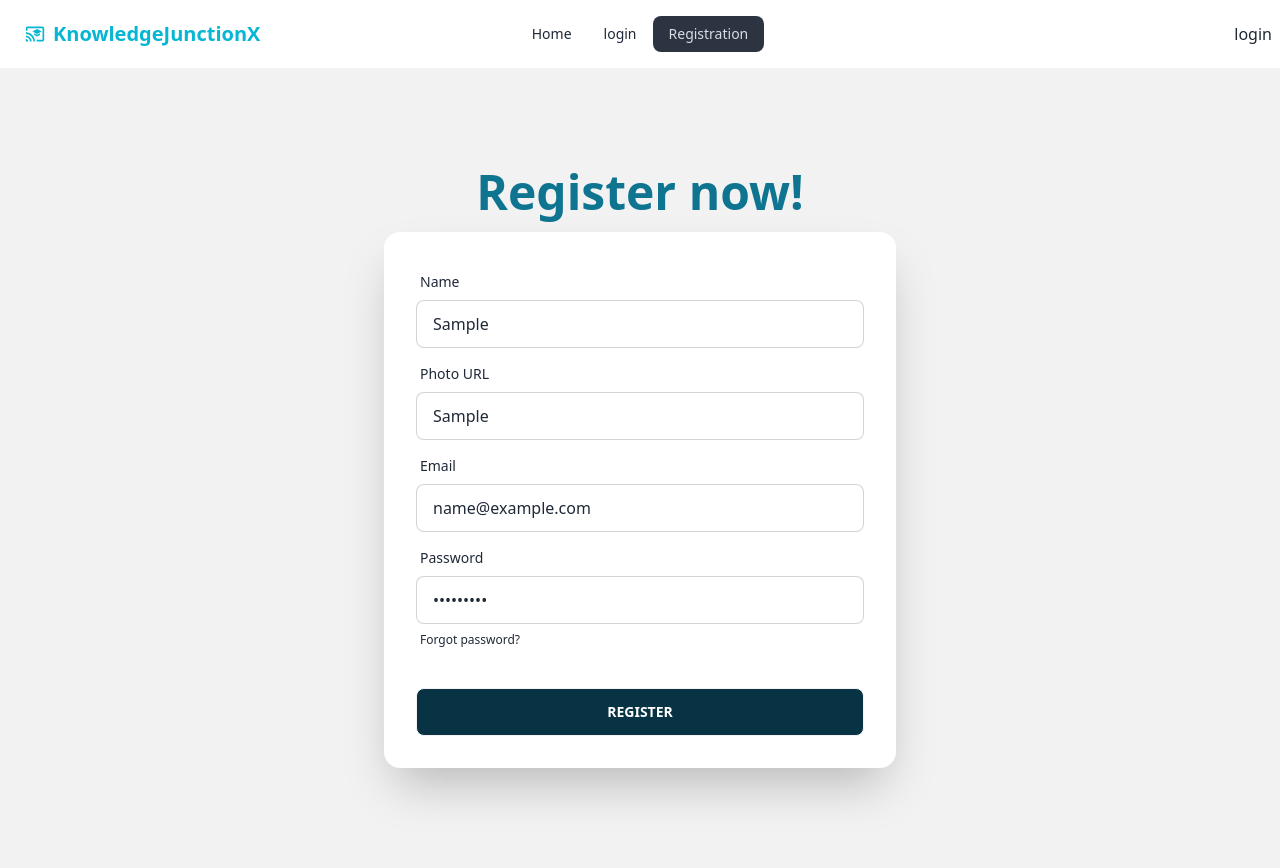
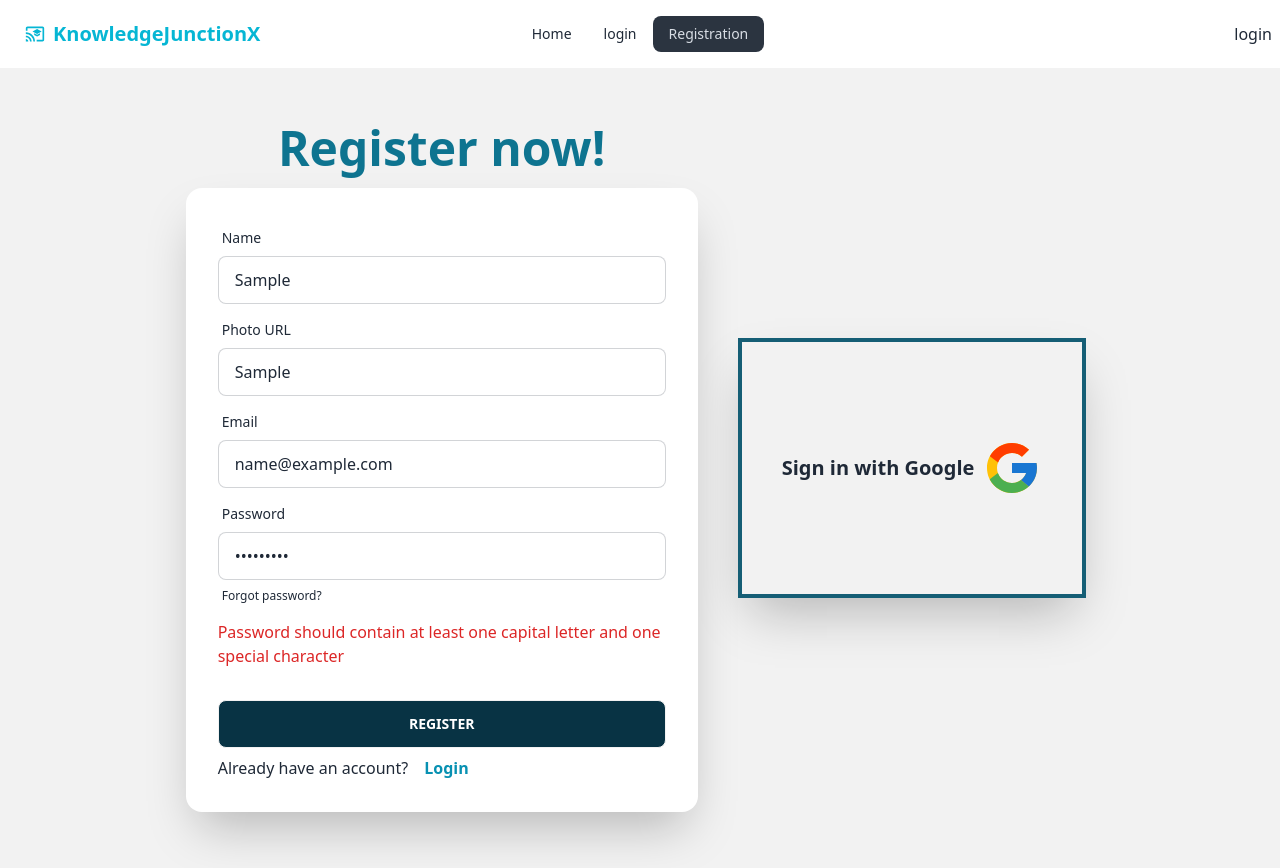
Before and after one commit to Pritom003/Event-Managment-client, a React (Vite) app: page /regi in a window 1280 px wide. Both pictures are taken after typing "Sample", "Sample", "name@example.com", "Sample123" into the empty fields and a click on the button "REGISTER". Built offline with nearby package versions, Linux system fonts and the light colour scheme; no server answers.

Commit message:
added password validation

```diff
--- a/src/COMPONENTS/Authfiles/AuthProvider.jsx
+++ b/src/COMPONENTS/Authfiles/AuthProvider.jsx
@@ -1,14 +1,22 @@
 import { createContext, useEffect, useState } from "react";
-import { createUserWithEmailAndPassword, getAuth, onAuthStateChanged, signInWithEmailAndPassword, signOut } from "firebase/auth";
+import { GoogleAuthProvider, createUserWithEmailAndPassword, getAuth, onAuthStateChanged, signInWithEmailAndPassword, signInWithPopup, signOut } from "firebase/auth";
 import app from "./firebase.config";
 export  const AuthContext=createContext(null)
 const auth=getAuth(app)
+const googleProvider=new GoogleAuthProvider()
 const AuthProvider = ({children}) => {
   const [ user,setuser]=useState(null)
 const createUser=(email,password)=>
 {
   return createUserWithEmailAndPassword( auth,email,password)
 }
+
+
+const googleSignin=()=>{
+  return signInWithPopup(auth,googleProvider)
+}
+
+
 const logout=()=>
 {
   return signOut(auth)
@@ -37,7 +45,8 @@ const Singnin=(email,password)=>{
     createUser,
     logout,
      user,
-     Singnin
+     Singnin,
+     googleSignin
   }
   return (
     <AuthContext.Provider value={AuthInfo}>
--- a/src/Pages/Details.jsx
+++ b/src/Pages/Details.jsx
@@ -19,9 +19,8 @@ const Details = () => {
 
 
   return (
-    <div>
-      <p>The details</p>
-      {id}
+    <div className=' max-w-6xl mx-auto p-10 grid justify-center items-center align-middle p-6'>
+
       <Detailcard selcted={selcted}></Detailcard>
 
     </div>
--- a/src/Pages/Home.jsx
+++ b/src/Pages/Home.jsx
@@ -12,7 +12,16 @@ const Home = () => {
   return (
     <div>
       <Headers></Headers>
+<div className='flex justify-center align-middle items-center '>
+
+<h2  className=' text-center text-5xl border-b-8 border-cyan-900 w-64 mb-8 ml-5 font-semibold mt-10 text-cyan-700 ita'>
+          Our Events
+         </h2>
+</div>
       <div className='grid grid-cols-1 md:grid-cols-2 lg:grid-cols-3 gap-2 '>
+
+
+
       {
         carddata?.map(card=><Cards key={card.id} card={card}></Cards>)
       }
--- a/src/Pages/Login.jsx
+++ b/src/Pages/Login.jsx
@@ -1,8 +1,13 @@
 import React, { useContext } from 'react';
 import { AuthContext } from '../COMPONENTS/Authfiles/AuthProvider';
+import { Link } from 'react-router-dom';
+import {FcGoogle } from "react-icons/fc";
 
 const Login = () => {
-  const {  Singnin}=useContext(AuthContext)
+  const { Singnin}=useContext(AuthContext)
+
+
+
   const handlelogin=(e)=>{
     e.preventDefault()
     const email=e.target.email.value
@@ -19,7 +24,7 @@ const Login = () => {
     })
   }
   return (
-    <div className="hero min-h-screen bg-base-200">
+    <div className="hero min-h-screen bg-base-200 flex justify-center gap-6 items-center align-middle ">
     <div className="hero-content flex-col ">
       <div className="text-center ">
         <h1 className="text-5xl text-cyan-700 font-bold">Login now!</h1>
@@ -45,9 +50,15 @@ const Login = () => {
           <div className="form-control mt-6">
             <button className="btn bg-cyan-950 font-bold text-white">Login</button>
           </div>
+          <p> New here ? <Link className='underline-offset-8  text-cyan-600 font-bold' to='/regi'>
+        Register
+
+        </Link></p>
         </form>
+
       </div>
     </div>
+
   </div>
   );
 };
--- a/src/Pages/Registration.jsx
+++ b/src/Pages/Registration.jsx
@@ -1,30 +1,58 @@
-import React, { useContext } from 'react';
+import React, { useContext, useState } from 'react';
 import { AuthContext } from '../COMPONENTS/Authfiles/AuthProvider';
+import { Link } from 'react-router-dom';
+import { FcGoogle } from 'react-icons/fc';
 
 const Registration = () => {
-const {createUser}=useContext(AuthContext)
+  const { createUser, googleSignin } = useContext(AuthContext);
+  const [email, setemail] = useState('');
+  const [password, setpassword] = useState('');
+  const [passerr, setpasserr] = useState('');
+  const [registererror, setregierror] = useState('');
 
+  const handlegogglepop = () => {
+    googleSignin()
+      .then((res) => {
+        console.log('user', res.user);
+      })
+      .catch((error) => {
+        console.log('err', error.message);
+      });
+  };
 
-  const handleregister=(e)=>{
-    e.preventDefault()
-    const email=e.target.email.value
-    const password=e.target.password.value
-    const name=e.target.name.value
-    console.log(email,password,name)
-    createUser(email,password)
-    .then(res=>{
-      console.log(res.user)
+  const handleregister = (e) => {
+    e.preventDefault();
+    const email = e.target.email.value;
+    const password = e.target.password.value;
+    const name = e.target.name.value;
+
+    // Password validation
+    if (!/^.{6,}$/.test(password)) {
+      setpasserr('Password should be more than 6 characters');
+    } else if (!/^(?=.*[A-Z])(?=.*[!@#$%^&*()_+{}[\]:;<>,.?~\\-]).*$/.test(password)) {
+      setpasserr('Password should contain at least one capital letter and one special character');
+    } else {
+      setpasserr(''); // Clear password error message if password is valid
+      setpassword(password);
+      setemail(email);
+
+      createUser(email, password)
+        .then((res) => {
+          console.log(res.user);
         })
-    .catch(err=>{
-      console.error('errror',err)
-    })
+        .catch((err) => {
+          console.error('error', err);
+          setregierror(err.message);
+        });
     }
+  };
+
   return (
-    <div className="hero min-h-screen bg-base-200">
+    <div className="">
+      <div className="hero min-h-screen bg-base-200 flex justify-center gap-6 items-center align-middle ">
         <div className="hero-content flex-col ">
           <div className="text-center ">
             <h1 className="text-5xl text-cyan-700 font-bold">Register now!</h1>
-
           </div>
           <div className="card flex-shrink-0 w-[50vw] md:w-[40vw] shadow-2xl bg-base-100">
             <form onSubmit={handleregister} className="card-body">
@@ -32,34 +60,56 @@ const {createUser}=useContext(AuthContext)
                 <label className="label">
                   <span className="label-text">Name</span>
                 </label>
-            <input type="text" placeholder="name"  name='name' className="input input-bordered" required />
+                <input type="text" placeholder="name" name="name" className="input input-bordered" required />
               </div>
               <div className="form-control">
                 <label className="label">
                   <span className="label-text">Photo URL</span>
                 </label>
-            <input type="Photo" placeholder="photo"  name='photo' className="input input-bordered" required />
+                <input type="Photo" placeholder="photo" name="photo" className="input input-bordered" required />
               </div>
               <div className="form-control">
                 <label className="label">
                   <span className="label-text">Email</span>
                 </label>
-            <input type="email" placeholder="email"  name='email' className="input input-bordered" required />
+                <input type="email" placeholder="email" name="email" className="input input-bordered" required />
               </div>
               <div className="form-control">
                 <label className="label">
                   <span className="label-text">Password</span>
                 </label>
-            <input type="password" placeholder="password" name='password' className="input input-bordered" required />
+                <input type="password" placeholder="password" name="password" className="input input-bordered" required />
                 <label className="label">
-              <a href="#" className="label-text-alt link link-hover">Forgot password?</a>
+                  <a href="#" className="label-text-alt link link-hover">
+                    Forgot password?
+                  </a>
                 </label>
+              </div>
+              <div>
+                {passerr && <p className="text-red-600">{passerr}</p>}
               </div>
               <div className="form-control mt-6">
                 <button className="btn bg-cyan-950 font-bold text-white">register</button>
               </div>
+              <p> Already have an account?
+                <Link className="underline-offset-8 ml-4 text-cyan-600 font-bold" to="/login">
+                  Login
+                </Link>
+              </p>
             </form>
+            <div>{registererror}</div>
           </div>
+        </div>
+        <div className="">
+          <button
+            onClick={handlegogglepop}
+            className="flex shadow-2xl items-center justify-center py-24 px-10 border-cyan-800 border-4 align-middle gap-2 text-xl font-bold"
+          >
+            Sign in with Google
+            <FcGoogle className="text-6xl"></FcGoogle>
+          </button>
+        </div>
+        <div></div>
       </div>
     </div>
   );
```
Lines whose indentation alone changed are shown as unchanged.
